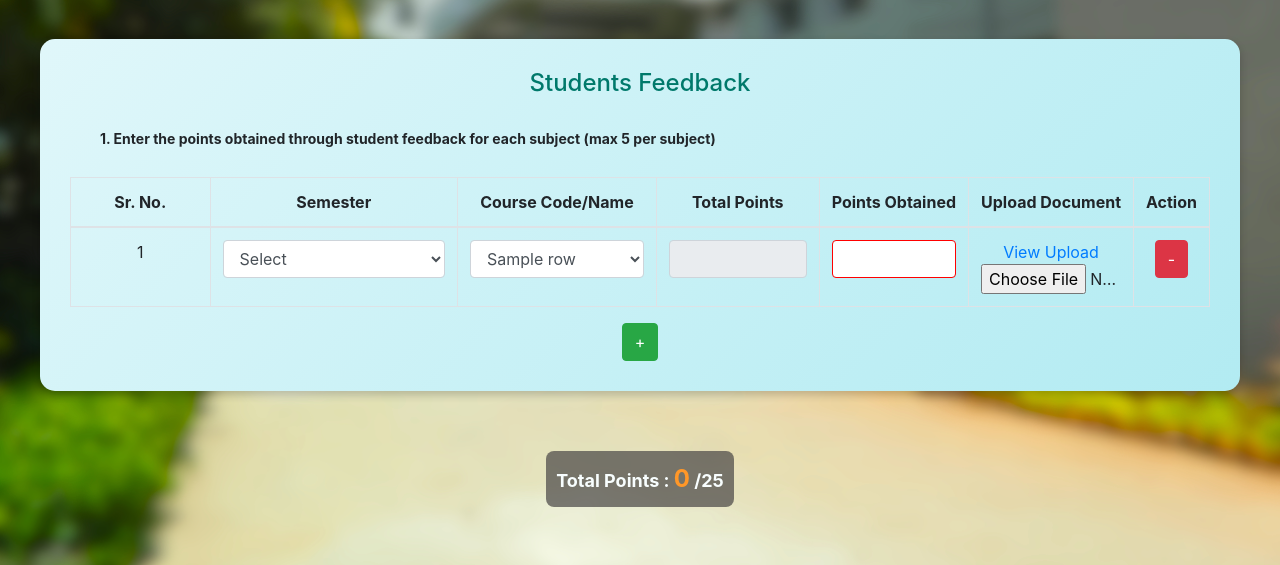
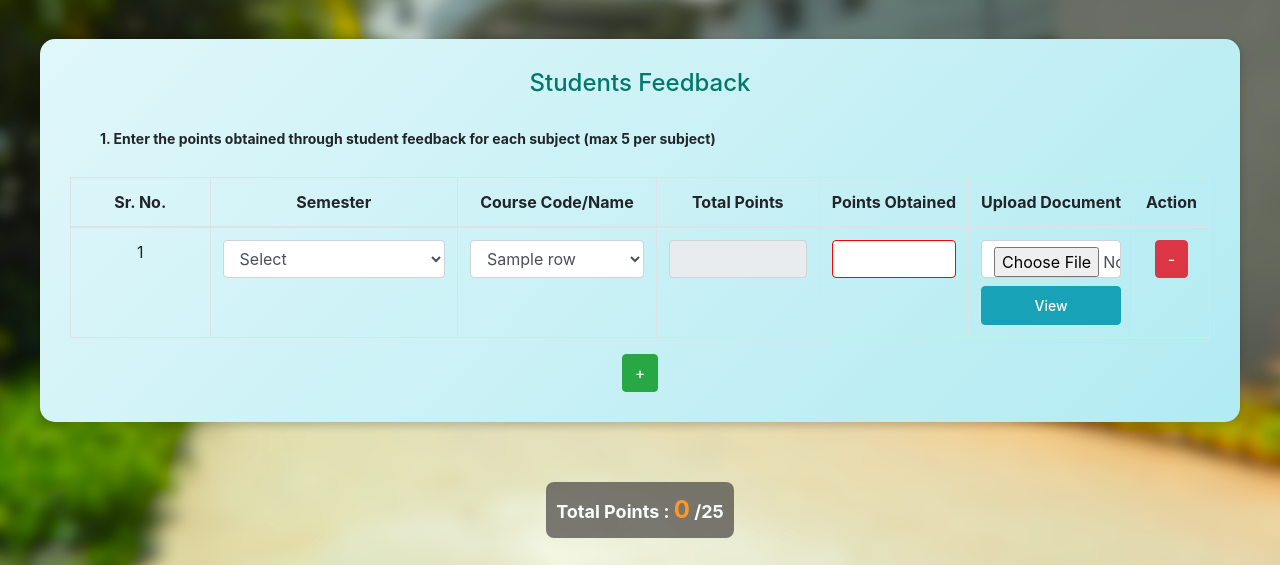
Before and after one commit to Mrwhitebiyaach/appraisal_system, a Flask app: template templates/from.html in a window 1280 px wide. Shown: the part 1273-1838 px from the top of the page. Run offline with Flask 3, Linux system fonts and the light colour scheme; the template is opened without the code that fills it: most values are stand-ins (such as "Sample title", 1, 10 or a date in 2020); some libraries are stand-ins or nearby versions.

Commit message:
Updated project files

```diff
--- a/templates/from.html
+++ b/templates/from.html
@@ -96,6 +96,38 @@
     border-radius: 8px; /* Rounded corners for a nicer look */
     transition: color 0.3s, background-color 0.3s; /* Smooth transition for color changes */
 }
+
+        /* View button styling */
+        .btn-view {
+            background-color: #17a2b8;
+            border-color: #17a2b8;
+            color: white;
+            padding: 8px 16px;
+            font-size: 14px;
+            font-weight: 500;
+            border-radius: 4px;
+            transition: all 0.2s ease-in-out;
+        }
+
+        .btn-view:hover {
+            background-color: #138496;
+            border-color: #117a8b;
+            color: white;
+            transform: translateY(-1px);
+            box-shadow: 0 2px 4px rgba(0,0,0,0.2);
+        }
+
+        .d-flex {
+            display: flex;
+            align-items: center;
+            gap: 8px;
+        }
+
+        .file-upload-section {
+            display: flex;
+            flex-direction: column;
+            gap: 8px;
+        }
 
 
         .total-box span {
@@ -402,10 +434,14 @@ input[required]:invalid {
                     <td><input type="number" class="form-control total-points" value="{{ row[2] }}" readonly></td>
                     <td><input type="number" class="form-control points-obtained" value="{{ row[3] }}" min="0" max="5" oninput="calculateFeedbackTotal()" required></td>
                     <td>
-                        {% if row.uploads %}
-                        <a href="{{ url_for('static', filename=row.uploads) }}" target="_blank">View Upload</a>
-                        {% endif %}
-                        <input type="file" class="form-control-file">
+                        <div class="file-upload-section">
+                            <input type="file" name="feedback_{{ loop.index }}_file" class="form-control" accept=".pdf,.doc,.docx">
+                            {% if row[4] and row[4].strip() %}
+                                <button class="btn btn-view" onclick="window.open('/{{ row[4] }}', '_blank')" title="View uploaded document">View</button>
+                            {% else %}
+                                <button class="btn btn-view" disabled title="No document uploaded yet" style="opacity: 0.5; cursor: not-allowed;">View</button>
+                            {% endif %}
+                        </div>
                     </td>
                     <td>
                         <button class="btn btn-danger" onclick="deleteRow(this, 'feedback')">-</button>
```
Also changed, not shown: 2 other files.
